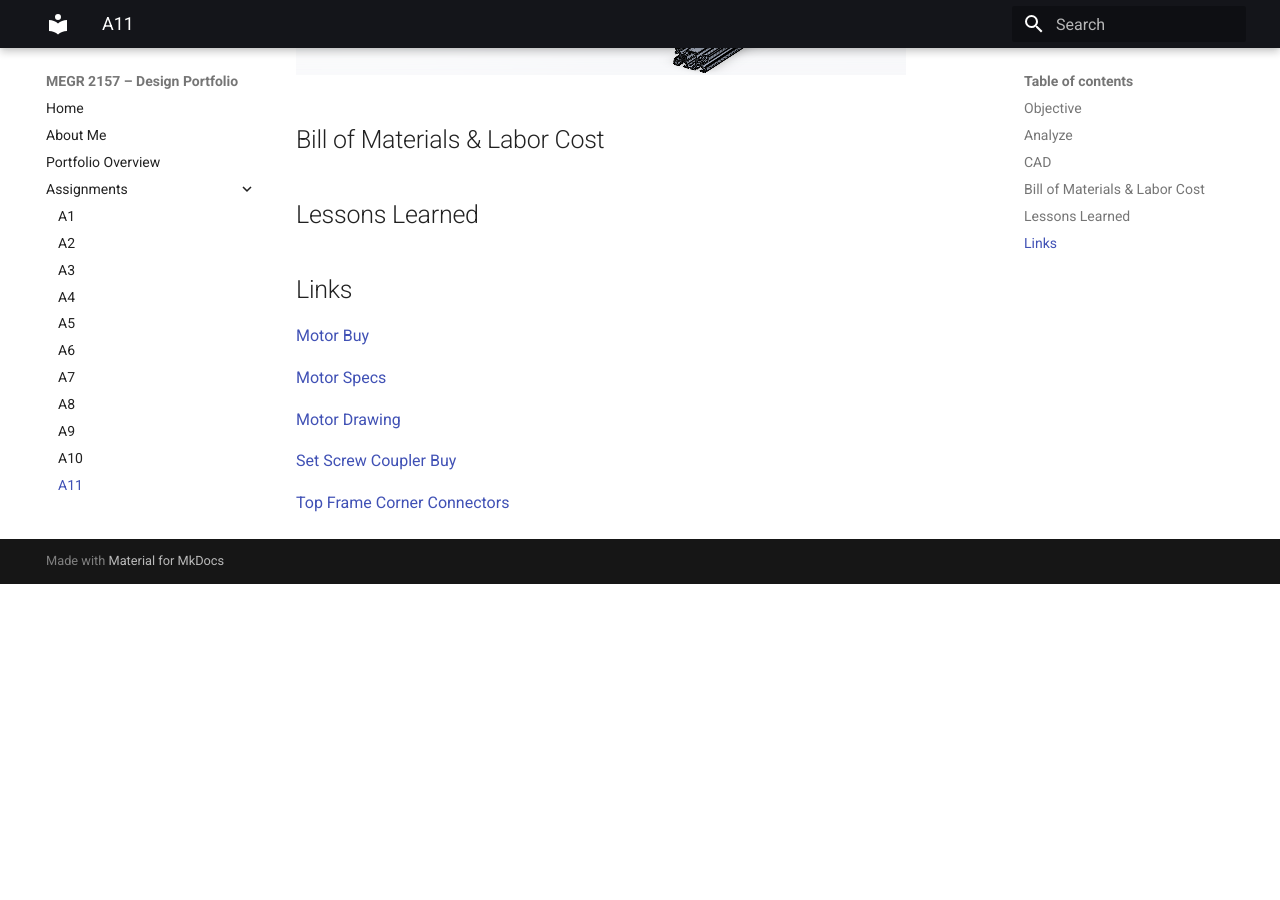
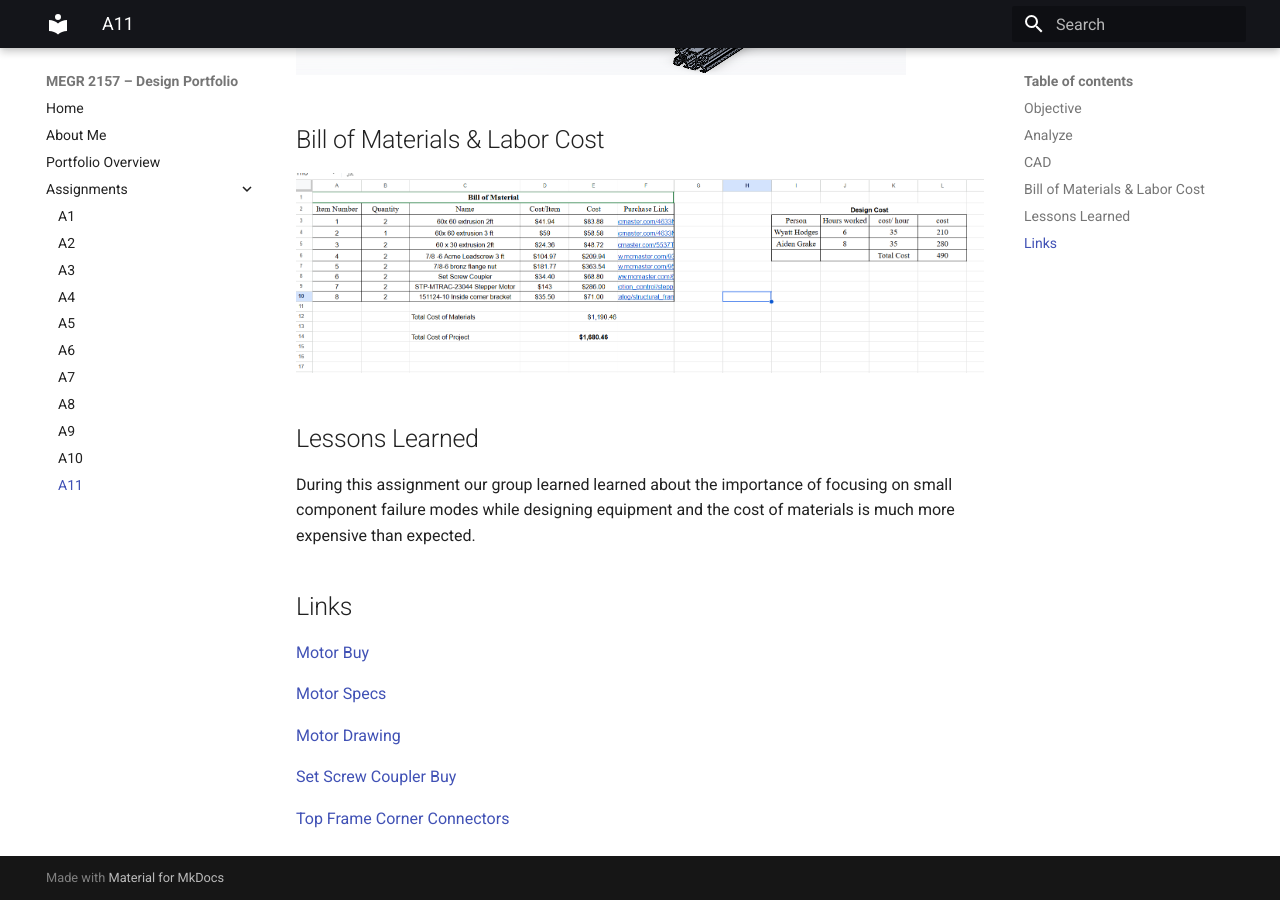
Before and after one commit to whodges5-art/wyatt-hodges-design-projects-portfolio, an MkDocs documentation site: the page built from docs/assignments/a11/index.md, in a window 1280 px wide and 900 px high, scrolled down 10639 px. Built offline with MkDocs 1.6.1 and Material for MkDocs 9.7.7, drawn with Linux system fonts in a browser that asks for light colours; before the commit the page ends 11223 px from its top, so only the background shows below that.

Commit message:
Update index.md

```diff
--- a/docs/assignments/a11/index.md
+++ b/docs/assignments/a11/index.md
@@ -63,9 +63,9 @@ To design the floating bearing mount, is 60x60mm to fit on the aluminum extrusio
 ![full-assembly](full-assembly.png)
 
 ## Bill of Materials & Labor Cost
-
+![BOM](BOM.png)
 ## Lessons Learned
-
+During this assignment our group learned learned about the importance of focusing on small component failure modes while designing equipment and the cost of materials is much more expensive than expected.
 ## Links
 [Motor Buy](https://www.automationdirect.com/adc/shopping/catalog/motion_control/stepper_systems/single_shaft_stepper_motors/stp-mtrac-23044)
 
```
